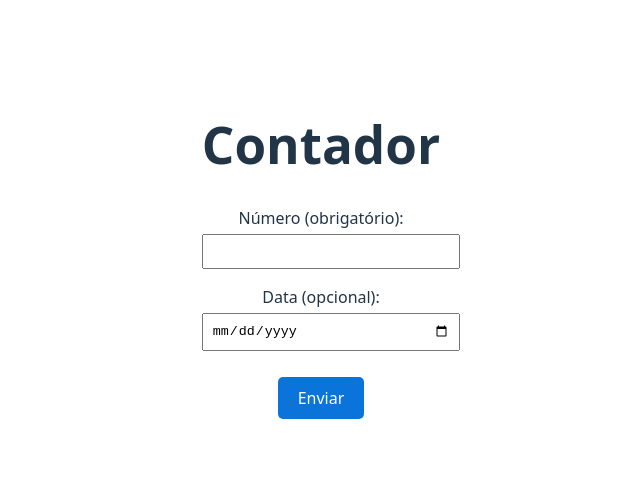
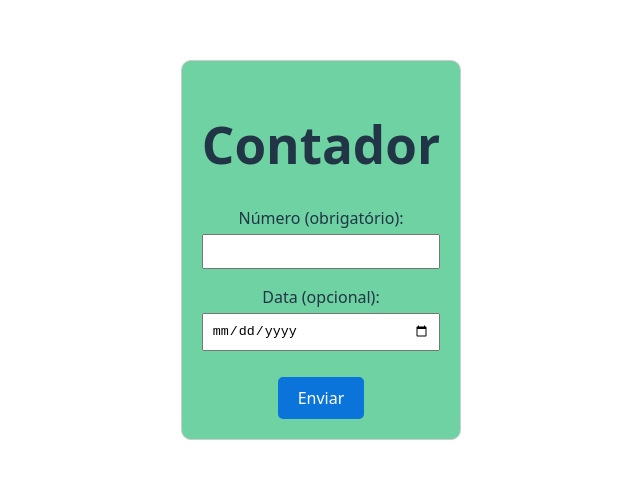
Before and after one commit to Eudantas2024/frontend-uber, a React (Vite) app: page / in a window 1280 px wide. Shown: the part 150-628 px from the top of the page, without its empty margins (319-959 px from the left). Built offline with nearby package versions, Linux system fonts and the light colour scheme.

Commit message:
Atualiza .env e .env.production com variáveis de ambiente

```diff
--- a/src/App.css
+++ b/src/App.css
@@ -44,6 +44,7 @@
 .container {
   max-width: 400px;
   margin: 2rem auto;
+  background-color: #6ed2a2;
   padding: 1rem;
   border: 1px solid #ccc;
   border-radius: 10px;
@@ -69,3 +70,25 @@ button {
   border-radius: 5px;
   cursor: pointer;
 }
+
+
+.container {
+  padding: 20px;
+  max-width: 400px;
+  margin: auto;
+}
+
+.form-group {
+  margin-bottom: 10px;
+}
+
+.input-field {
+  width: 100%;
+  padding: 8px;
+  box-sizing: border-box;
+}
+
+.btn-submit {
+  padding: 10px 20px;
+  cursor: pointer;
+}
--- a/src/App.jsx
+++ b/src/App.jsx
@@ -1,7 +1,6 @@
-//src/App.jsx
 import { useState } from 'react';
 import './App.css';
-import API_URL from './services/api'; // ✅ importe a variável de ambiente
+import API_URL from './services/api'; // ✅ variável de ambiente
 
 function App() {
   const [numero, setNumero] = useState("");
@@ -17,13 +16,11 @@ function App() {
 
     const registro = {
       numero: Number(numero),
-      // Envia a data só se estiver preenchida, senão omite
       ...(data && { data }),
     };
 
     try {
       const res = await fetch(`${API_URL}/registros`, {
-
         method: "POST",
         headers: { "Content-Type": "application/json" },
         body: JSON.stringify(registro),
@@ -38,17 +35,17 @@ function App() {
       const resposta = await res.json();
       alert("Registro salvo com sucesso!");
       setNumero("");
-      setData(""); // limpa campo data após envio
+      setData("");
     } catch (error) {
       alert("Erro ao salvar registro: " + error.message);
     }
   }
 
   return (
-    <div style={{ padding: "20px", maxWidth: "400px", margin: "auto" }}>
+    <div className="container">
       <h1>Contador</h1>
       <form onSubmit={handleSubmit}>
-        <div style={{ marginBottom: "10px" }}>
+        <div className="form-group">
           <label>
             Número (obrigatório): <br />
             <input
@@ -56,24 +53,24 @@ function App() {
               value={numero}
               onChange={(e) => setNumero(e.target.value)}
               required
-              style={{ width: "100%", padding: "8px" }}
+              className="input-field"
             />
           </label>
         </div>
 
-        <div style={{ marginBottom: "10px" }}>
+        <div className="form-group">
           <label>
             Data (opcional): <br />
             <input
               type="date"
               value={data}
               onChange={(e) => setData(e.target.value)}
-              style={{ width: "100%", padding: "8px" }}
+              className="input-field"
             />
           </label>
         </div>
 
-        <button type="submit" style={{ padding: "10px 20px" }}>
+        <button type="submit" className="btn-submit">
           Enviar
         </button>
       </form>
```
